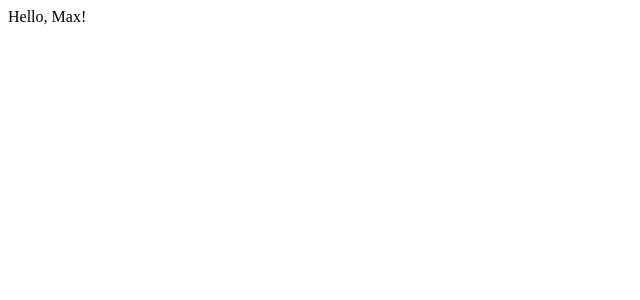
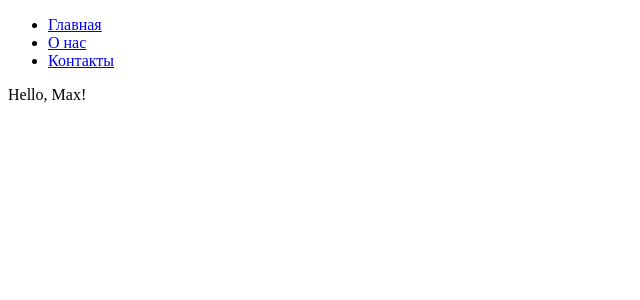
Before and after one commit to alexanderKaramushko/react-site-front, a React app: page / in a window 1280 px wide. Shown: the top 300 px of the page, without its empty margins (0-640 px from the left). Built offline with nearby package versions, Linux system fonts and the light colour scheme.

Commit message:
add routing for react-app

```diff
--- a/src/index.js
+++ b/src/index.js
@@ -1,9 +1,19 @@
 import React from 'react';
 import ReactDOM from 'react-dom';
+
 import App from './components/App';
+import AboutUs from './components/AboutUs';
+import Contacts from './components/Contacts';
 
 import { Provider } from 'react-redux';
 import { createStore } from 'redux';
+
+import {
+    BrowserRouter  as Router,
+    Route,
+    Switch,
+    Link,
+} from 'react-router-dom';
 
 import { rootReducer } from './store';
 
@@ -11,7 +21,33 @@ const store = createStore(rootReducer);
 
 ReactDOM.render(
     <Provider store={store}>
-        <App />
+
+        <Router>
+            <nav>
+                <ul>
+                    <li>
+                        <Link to='/'>Главная</Link>
+                    </li>
+                    <li>
+                        <Link to='/about-us'>О нас</Link>
+                    </li>
+                    <li>
+                        <Link to='/contacts'>Контакты</Link>
+                    </li>
+                </ul>
+            </nav>
+            <Switch>
+                <Route path='/about-us'>
+                    <AboutUs />
+                </Route>
+                <Route path='/contacts'>
+                    <Contacts />
+                </Route>
+                <Route path='/'>
+                    <App />
+                </Route>
+            </Switch>
+        </Router>
     </Provider>,
     document.getElementById('root'),
 );
```
